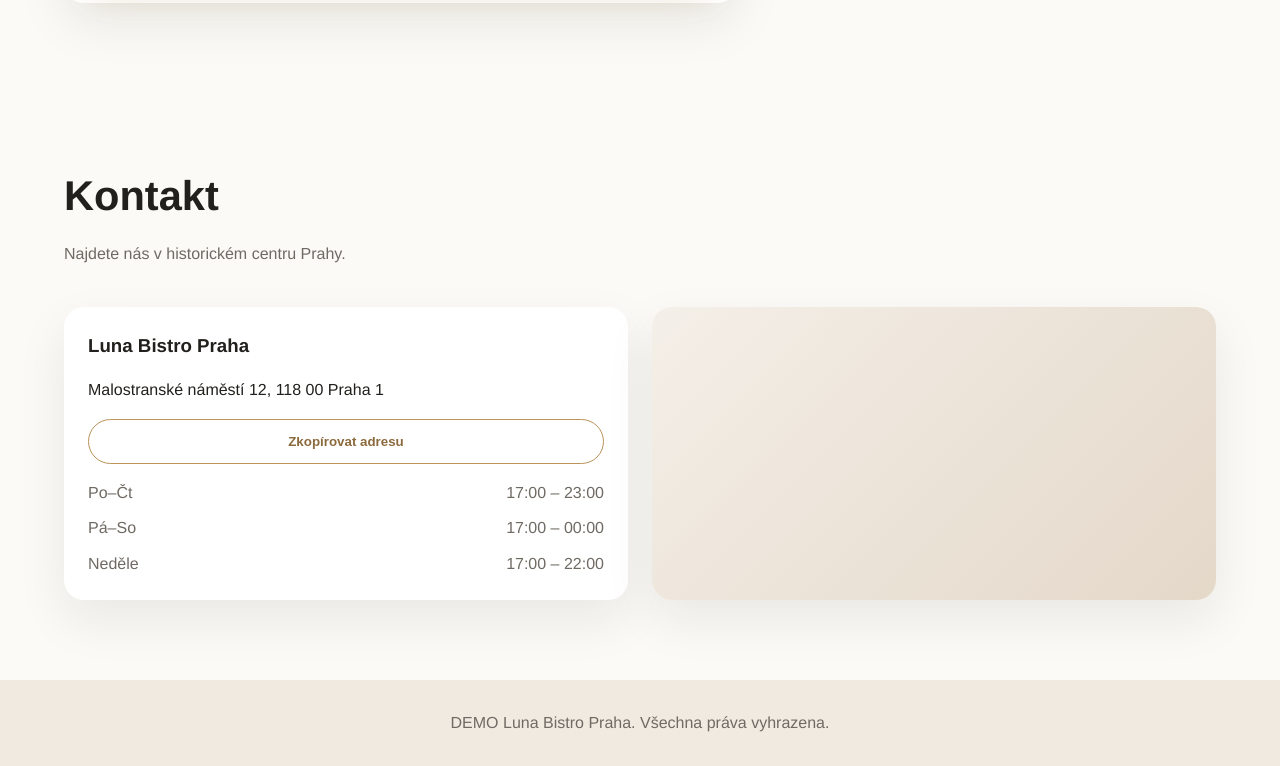
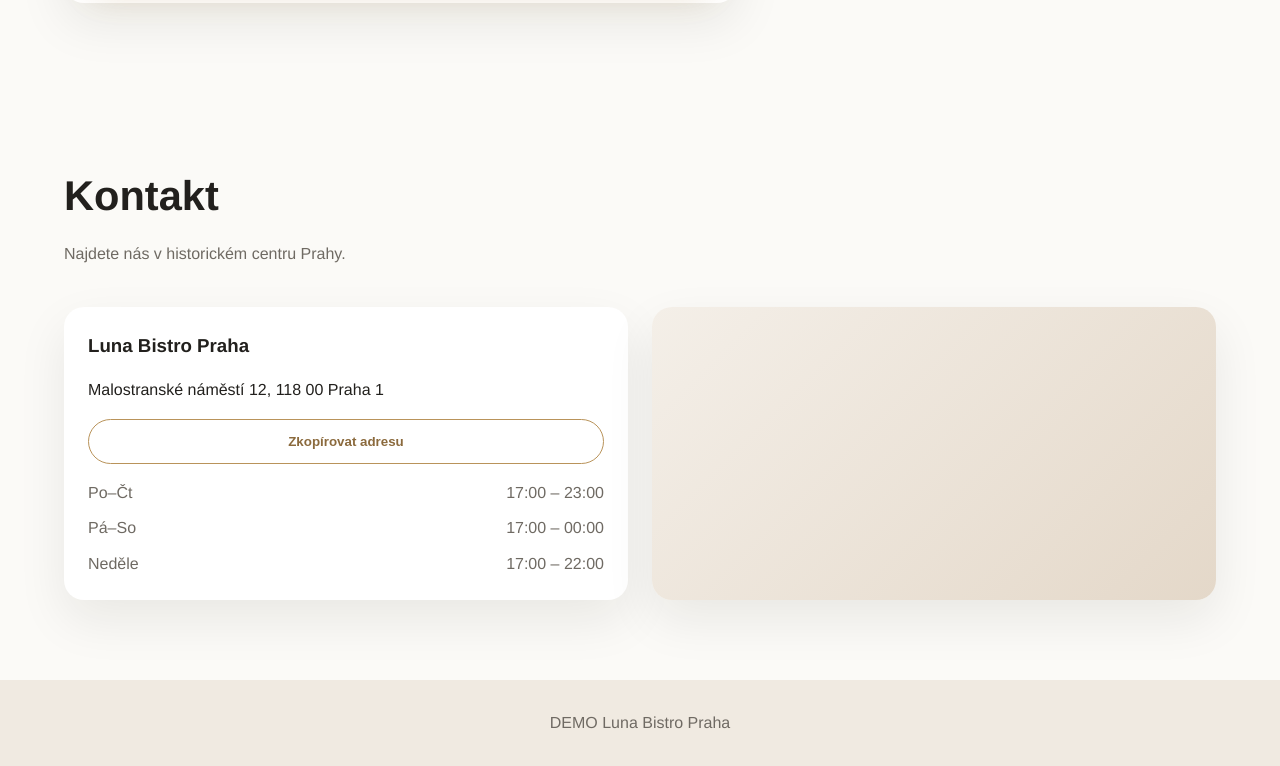
Before and after one commit to samolol/DEMO2, a plain HTML site: page index.html in a window 1280 px wide. Shown: the part 5252-6018 px from the top of the page. Drawn offline with Linux system fonts and the light colour scheme.

Commit message:
Update index.html

```diff
--- a/index.html
+++ b/index.html
@@ -341,7 +341,7 @@
 
   <footer class="footer">
     <div class="container">
-      <p>DEMO Luna Bistro Praha. Všechna práva vyhrazena.</p>
+      <p>DEMO Luna Bistro Praha</p>
     </div>
   </footer>
 
```
